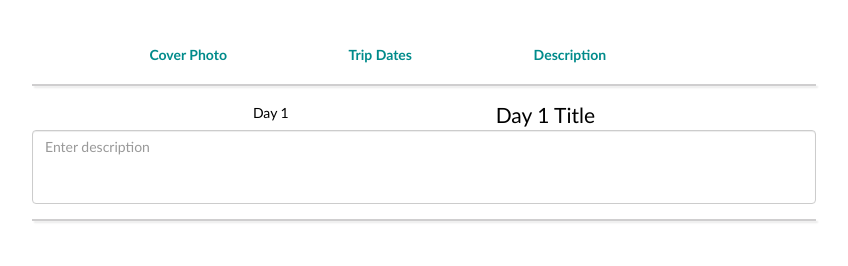
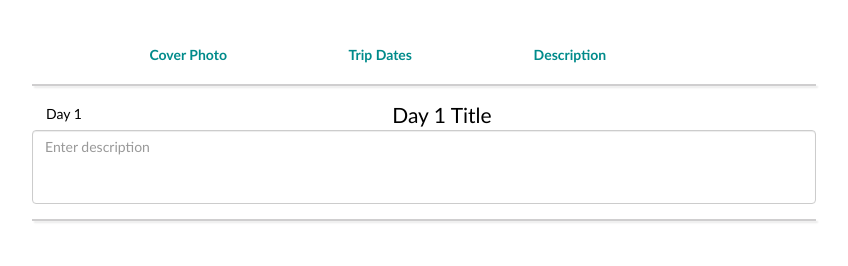
Before and after one commit to hammerMan83/AnyGuideItineraries, a React app: page / in a window 1280 px wide. Shown: the whole page, without its empty margins (10-858 px from the left). Built offline with nearby package versions, Linux system fonts and the light colour scheme.

Commit message:
Centering title

```diff
--- a/src/itinerayCreation.css
+++ b/src/itinerayCreation.css
@@ -24,9 +24,10 @@
 .titlePanel {
   display: flex;
   flex-direction: row;
-  justify-content: space-evenly;
   width: 100%;
   text-align: left;
+  align-items: center;
+  justify-content: space-between;
 }
 
 .titlePanelImage {
--- a/src/titlePanel.js
+++ b/src/titlePanel.js
@@ -8,6 +8,7 @@ const TitlePanel = ({ dayNumber }) => (
       <span className="titlePanelText">{"Day " + dayNumber}</span>
     </div>
     <span className="titlePanelHeadline">Day 1 Title</span>
+    <div />
   </div>
 );
 
```
